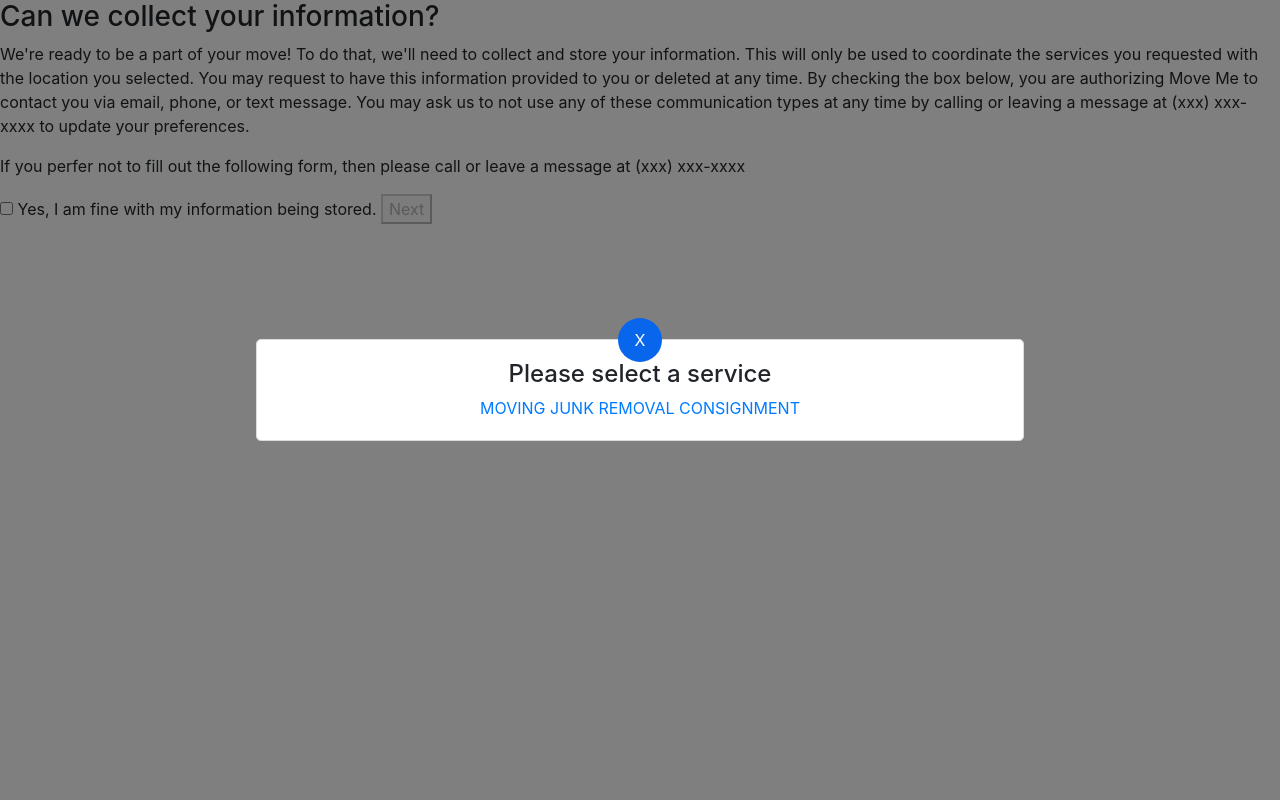
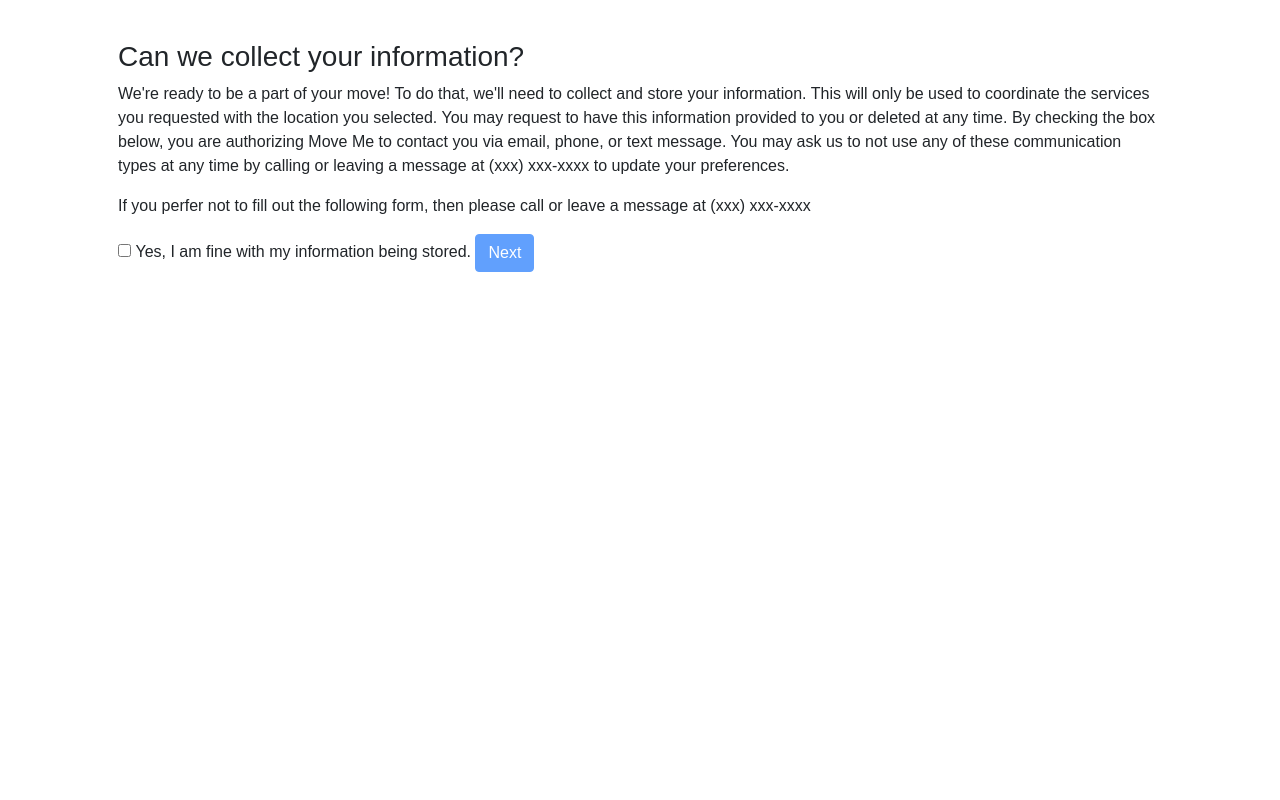
Before and after one commit to CoopCoopHolm/MoveMe_Website_Django, a Django app: page /consent in a window 1280 px wide. Run offline with Django 3.2, Linux system fonts and the light colour scheme; some libraries are stand-ins or nearby versions.

Commit message:
legal page 50% complete

```diff
--- a/main/static/css/legal.css
+++ b/main/static/css/legal.css
@@ -1,11 +1,14 @@
-.service-modal{
+.center {
+    padding: 40px;
+}
+#service-modal{
     position: fixed;
     top: 0;
     right: 0;
     bottom: 0;
     left: 0;
     background: rgba(0,0,0,0.5);
-    display: flex;
+    display: none;
     -webkit-box-pack: center;
     -ms-flex-pack: center;
     justify-content: center;
@@ -31,16 +34,30 @@
 .close-button {
     width: 44px;
     height: 44px;
-    border-radius: 50%;
-    display: block;
+    border-radius: 50% !important;
     position: absolute;
-    z-index: 100;
-    border: 0;
-    color: white;
-    cursor: pointer;
     top: -22px;
-    left: 50%;
-    -webkit-transform: translate(-50%,0);
-    transform: translate(-50%,0);
     background-color: #0866ec;
 }
+
+.service-option {
+    color: #fff;
+    background-color: #0d6efd;
+    border-color: #0d6efd;
+    display: inline-block;
+    font-weight: 400;
+    line-height: 1.5;
+    text-align: center;
+    text-decoration: none;
+    vertical-align: middle;
+    cursor: pointer;
+    -webkit-user-select: none;
+    -moz-user-select: none;
+    -ms-user-select: none;
+    user-select: none;
+    border: 1px solid transparent;
+    padding: 0.375rem 0.75rem;
+    font-size: 1rem;
+    border-radius: 0.25rem;
+    transition: background-color 0.15s ease-in-out, border-color 0.15s ease-in-out, box-shadow 0.15s ease-in-out;
+}
--- a/main/static/js/legal.js
+++ b/main/static/js/legal.js
@@ -6,3 +6,14 @@ function info_consent(consentCheckBox) {
         document.getElementById("next_button").disabled = true;
     }
 }
+
+function serviceModalDisplay() {
+    document.getElementById("service-modal").style.display = "flex";
+    document.getElementById("service-modal").style.tabindex = "0";
+}
+
+function serviceModalClose() {
+    document.getElementById("service-modal").style.display = "none";
+    document.getElementById("service-modal").style.tabindex = "-1";
+
+}
--- a/main/templates/legal.html
+++ b/main/templates/legal.html
@@ -10,32 +10,40 @@
     <link rel="stylesheet" href="https://stackpath.bootstrapcdn.com/bootstrap/4.3.1/css/bootstrap.min.css"
         integrity="sha384-ggOyR0iXCbMQv3Xipma34MD+dH/1fQ784/j6cY/iJTQUOhcWr7x9JvoRxT2MZw1T" crossorigin="anonymous">
     <link rel="stylesheet" href="{% static 'css/legal.css' %}">
+    <link rel="stylesheet" href="{% static 'css/home.css' %}">
     <script src="{% static 'js/legal.js' %}"></script>
 </head>
 
 <body>
-    <div class="service-modal">
-        <div class="modal-content">
-            <button class="close-button">X</button>
+    <div class="container px-5 center">
+        <div id="service-modal">
+            <div class="modal-content" tabindex="-1">
+                <button class="btn btn-primary close-button" onclick="serviceModalClose()">X</button>
                 <h4>Please select a service</h4>
                 <div>
-                <a href="#">MOVING</a>
-                <a href="#">JUNK REMOVAL</a>
-                <a href="#">CONSIGNMENT</a>
+                    <a class="btn btn-primary btn-lg px-4 me-sm-3" href="#features">Moving</a>
+                    <a class="btn btn-primary btn-lg px-4 me-sm-3" href="#features">Junk Removal</a>
+                    <a class="btn btn-primary btn-lg px-4 me-sm-3" href="#features">Consignment</a>
                 </div>
             </div>
         </div>
         <h3>Can we collect your information?</h3>
-    <p>We're ready to be a part of your move! To do that, we'll need to collect and store your information. This will
-        only be used to coordinate the services you requested with the location you selected. You may request to have
-        this information provided to you or deleted at any time. By checking the box below, you are authorizing Move Me
-        to contact you via email, phone, or text message. You may ask us to not use any of these communication types at
+        <p>We're ready to be a part of your move! To do that, we'll need to collect and store your information. This
+            will
+            only be used to coordinate the services you requested with the location you selected. You may request to
+            have
+            this information provided to you or deleted at any time. By checking the box below, you are authorizing Move
+            Me
+            to contact you via email, phone, or text message. You may ask us to not use any of these communication types
+            at
             any time by calling or leaving a message at (xxx) xxx-xxxx to update your preferences.
         </p>
         <p>If you perfer not to fill out the following form, then please call or leave a message at (xxx) xxx-xxxx</p>
         <input type="checkbox" name="consent" id="consent" onclick="info_consent(this)">
         <label for="consent">Yes, I am fine with my information being stored.</label>
-    <button type="button" id="next_button" onclick="serviceModalDisplay()" disabled>Next</button>
+        <button type="button" id="next_button" onclick="serviceModalDisplay()" disabled
+            class="btn btn-primary">Next</button>
+    </div>
 </body>
 <script src="https://code.jquery.com/jquery-3.3.1.slim.min.js"
     integrity="sha384-q8i/X+965DzO0rT7abK41JStQIAqVgRVzpbzo5smXKp4YfRvH+8abtTE1Pi6jizo" crossorigin="anonymous">
```
Lines whose indentation alone changed are shown as unchanged.
